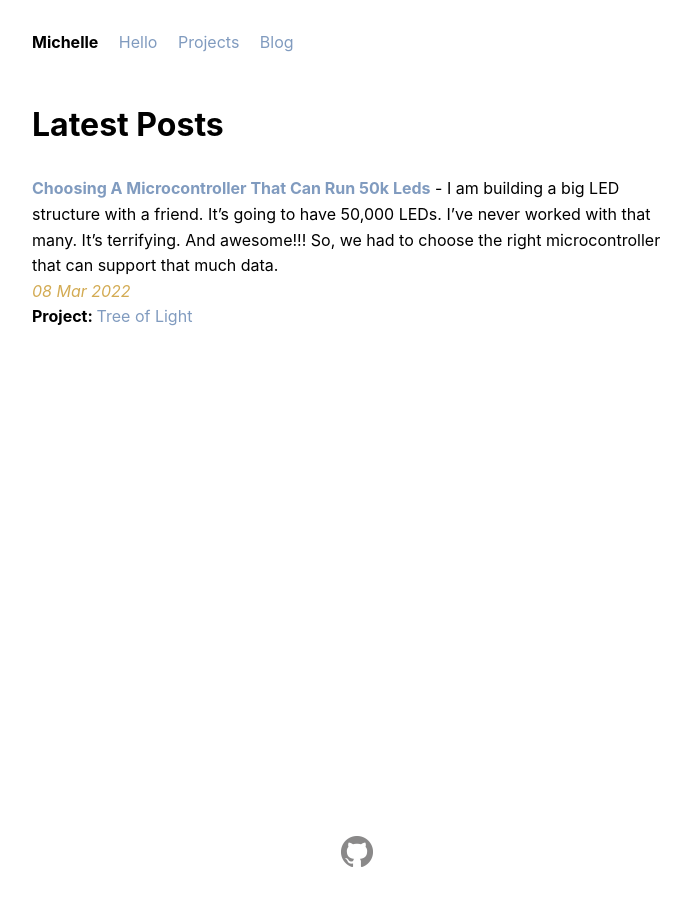
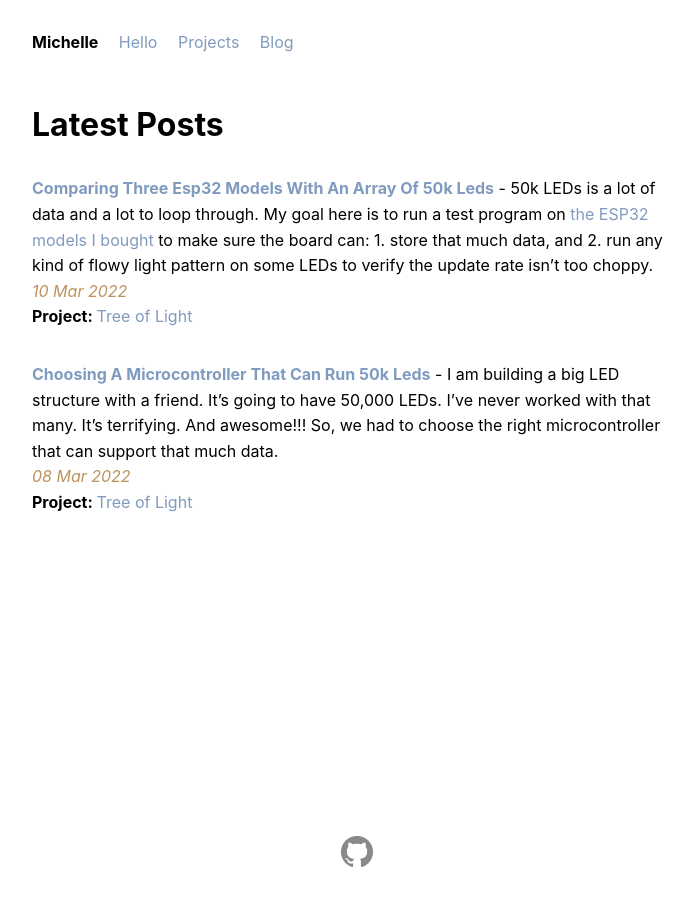
Before and after one commit to michellesh/michellesh, a Jekyll site: the page built from blog.html, in a window 1280 px wide. Shown: the whole page, without its empty margins (283-977 px from the left). Built offline with Jekyll 4.4.1, drawn with Linux system fonts in a browser that asks for light colours; some of the changed lines change nothing that is shown.

Commit message:
50k LED test blog post

````diff
--- /dev/null
+++ b/_posts/2022-03-10-comparing-three-esp32-models-with-an-array-of-50k-leds.md
@@ -0,0 +1,96 @@
+---
+layout: post
+project: tree-of-light
+---
+50k LEDs is a lot of data and a lot to loop through. My goal here is to run a test program on [the ESP32 models I bought]({% post_url 2022-03-08-choosing-a-microcontroller-that-can-run-50k-leds  %}) to make sure the board can: 1. store that much data, and 2. run any kind of flowy light pattern on some LEDs to verify the update rate isn't too choppy.
+
+So I set up a sketch with [all of the LED arrays](https://github.com/michellesh/tree-of-light/blob/6332b55f43cc431bf97a5d9864c5466d8d9e24d0/arduino/50k-LED-test/globals.h#L25-L43){:target="blank"} I would need, which turned out to be 47,408.
+
+## Step 1: Compiling. "DRAM segment data does not fit" ?
+
+I immediately got a compiler error `DRAM segment data does not fit`, even though the Arduino IDE reported a low enough % of program storage space and dynamic memory (I think they were both <= 50%)
+
+I first tried installing [ESP-IDF](https://docs.espressif.com/projects/esp-idf/en/latest/esp32/get-started/index.html){:target="blank"}, which is software allows you to manually configure your ESP32. But [this reddit post](https://www.reddit.com/r/esp32/comments/bz2drf/migrating_from_arduino/){:target="blank"} helped me realize that <span class="highlighted">programming with ESP-IDF would be very different than programming with the Arduino IDE</span>, and not something I feel like I have the capacity to migrate to for this project. Which is sad, because ESP-IDF not only has a rad terminal interface, it would have allowed me to compile and upload my code using the *TERMINAL!* Which would have been AMAZING. I will have to come back to that someday.
+
+Next I tried specifically searching for issues storing large global variables and found [this Arduino forum post](https://forum.arduino.cc/t/where-goes-the-esp32-memory/649117/13){:target="blank"}. I learned here that <span class="highlighted">even though ESP32s have a lot of RAM, it's not necessarily freely usable, and the limit for global variables is somehwere around 100kB</span>. Which was kind of concerning. (Spoiler alert: it was enough space.)
+
+### The magical `new` operator
+
+BUT THEN, I found the answer I needed by searching on the Adafruit discord server for the keyword "DRAM". Thank you to the helpful human that suggested using the `new` operator in the `setup()` function, and explained that <span class="highlighted">the `new` operator handles memory allocation as well as freeing the memory, so you don’t end up with a memory leak</span>. This solved it for me, and I got the code to compile successfully with all 50k LEDs. Structure looks like:
+
+```
+CRGB* LED_STRIP_1;
+
+void setup() {
+  ...
+  LED_STRIP_1 = new CRGB[NUM_LEDS_1];
+  ...
+}
+```
+Here is a link to the [full commit](https://github.com/michellesh/tree-of-light/commit/a3bd760a59f3f61b75b8677346d186dbbb472071){:target="blank"}.
+
+## Step 2: Upload code and light up some LEDs!
+
+I probably could have done this test with math alone, by measuring the loop cycle time and comparing some numbers. But that sounds like the way I *should* do it, and not the way I want to do it, which is with my eyeballs. :-D
+
+### Which LED strip looks the best?
+
+Time to compare the [various ESP32 models I bought]({% post_url 2022-03-08-choosing-a-microcontroller-that-can-run-50k-leds  %}). I decided to test with a simple LED pattern called `juggle` from the [FastLED DemoReel100 example](https://github.com/FastLED/FastLED/blob/f57fca35cec6f1b3552ad8e12e0c491a92ea58e0/examples/DemoReel100/DemoReel100.ino#L114){:target="blank"}. I wrote two sketches:
+
+- Control ([code](https://github.com/michellesh/tree-of-light/blob/6332b55f43cc431bf97a5d9864c5466d8d9e24d0/arduino/50k-LED-test-control/50k-LED-test-control.ino){:target="blank"}): runs the `juggle` pattern on 300 LEDs.
+- 50k LED test ([code](https://github.com/michellesh/tree-of-light/blob/6332b55f43cc431bf97a5d9864c5466d8d9e24d0/arduino/50k-LED-test/50k-LED-test.ino){:target="blank"}): runs the `juggle` pattern on 47,408 LEDs.
+
+I nicknamed the models [ESP32 Basic](https://www.amazon.com/gp/product/B07QCP2451?&_encoding=UTF8&tag=ladyoflightio-20&linkCode=ur2&linkId=073e7098865be5ba77b01e1b9142c43d&camp=1789&creative=9325){:target="blank"}, [WROVER 1](https://www.amazon.com/gp/product/B07QDFP3WC?&_encoding=UTF8&tag=ladyoflightio-20&linkCode=ur2&linkId=851359cd8bda9adf5c52b95067622c13&camp=1789&creative=9325){:target="blank"}, and [WROVER 2](https://www.amazon.com/gp/product/B09BC5CNHM?&_encoding=UTF8&tag=ladyoflightio-20&linkCode=ur2&linkId=320d7d7045c644f122a064541a8d6147&camp=1789&creative=9325){:target="blank"}. The video compares the Control to each ESP model, and then at the end compares the ESP32 Basic to the WROVER 2. <span class="highlighted">The WROVER 1 was too slow to even be in the running!</span> (I didn't set any configuration differently, but I am probably still doing something wrong there...)
+
+<iframe width="650" height="315" src="https://www.youtube.com/embed/2qbO-BmZtuI" title="YouTube video player" frameborder="0" allow="accelerometer; autoplay; clipboard-write; encrypted-media; gyroscope; picture-in-picture" allowfullscreen></iframe>
+
+&nbsp;
+### Interlude: It probably helps to call `FastLED.addLEDs` on a portion of the LEDs
+
+Just for fun, I tried uploading the [control sketch](https://github.com/michellesh/tree-of-light/blob/6332b55f43cc431bf97a5d9864c5466d8d9e24d0/arduino/50k-LED-test-control/50k-LED-test-control.ino){:target="blank"}, (which declares all the LEDs as one LED strip,) with the full amount of LEDs:
+```
+#define NUM_LEDS  47408
+
+CRGB *leds;
+
+void setup() {
+  FastLED.addLeds<.....>(leds, NUM_LEDS);
+  ...
+}
+...
+```
+... and it was MEGA slow. Not even worth taking a video.
+
+But this is not how I have the 50k-LED-test set up. Since the Tree of Light will have 9 discs (layers) and each disc will need to have it's own board (to save ourselvess from running a ton of wire up the tree), I made a point of only calling `FastLED.addLEDs` for the 16 LED strips that board will control ([code snippet](https://github.com/michellesh/tree-of-light/blob/6332b55f43cc431bf97a5d9864c5466d8d9e24d0/arduino/50k-LED-test/setup.ino#L168-L337){:target="blank"}). I do this by checking the MAC address of the board ([another code snippet](https://github.com/michellesh/tree-of-light/blob/6332b55f43cc431bf97a5d9864c5466d8d9e24d0/arduino/50k-LED-test/setup.ino#L168-L337){:target="blank"}). <span class="highlighted">So even though every board stores all 47408 LEDs, it only calls `FastLED.addLEDs` on a maximum of 8432 (on the largest disc). And it seems like that helps performance a LOT.</span>
+
+
+### ESP32 Basic vs. WROVER 2! Time to measure loop cycle time
+
+Since the ESP32 Basic and WROVER 2 were too similar to compare with only eyeballs, I measured the loop cycle time (using the "naive" method explained in [this blog post](https://blog.wokwi.com/how-to-measure-the-speed-of-arduino-code/){:target="blank"}):
+
+**Control** (300 LEDs): ~9300 microseconds
+**ESP32 Basic** (50k LEDs): ~43000 microseconds
+**WROVER 1** (50k LEDs): ~148000 microseconds
+**WROVER 2** (50k LEDs): ~47000 microseconds
+
+<span class="highlighted">How strange, that the ESP32 Basic is the fastest, when the WROVERs are the ones with all the extra RAM!</span> At least the basic ones are cheaper?
+
+### Allocating PSRAM on the WROVERs
+
+I wanted to make sure I put a bit more due diligence into making sure I was *using* the PSRAM, since I am not sure if I'm doing any of this right anyway. I found [this article](https://thingpulse.com/esp32-how-to-use-psram/){:target="blank"} explaining how to check how much PSRAM is available and how to use PSRAM. I tried added their code to my 50k LED test, but it had no effect on the loop cycle time. But here are some fun numbers I gathered:
+
+|  | ESP32 Basic | WROVER 1 | WROVER 2 |
+| --- | --- | --- | --- |
+| `ESP.getHeapSize()` | 353260 | 336996 | 336980 |
+| `ESP.getFreeHeap()` | 128628 | 93320 | 112284 |
+| `ESP.getPsramSize()` | 0 | 4194252 | 4194252 |
+| `ESP.getFreePsram()` | 0 | 4194252 | 4194252 |
+
+
+&nbsp;
+### What's Next ?!?!
+
+Very Exciting Stuff coming up!! We built a mini Tree of Light and I will be adorning it with LEDs. VERY EXCITING!
+
+
+-L.O.L.
--- a/_sass/main.scss
+++ b/_sass/main.scss
@@ -2,10 +2,10 @@
 //$base-color: #649466;
 //$secondary-color: #b5ad9b;
 
-// blue & orange
+// blue & tan
 $base-color: #809BBF;
-$secondary-color: #d3ab53;
-$tan: #f0e9e0;
+$secondary-color: #bc935c;
+$tan: #f3eee7;
 
 $code-block: #f5f7f9;
 
@@ -71,6 +71,12 @@ code {
   font-size: 85%;
 }
 
+.highlighted {
+  background-color: $tan;
+  border-radius: 6px;
+  padding: 0.1em 0.2em;
+}
+
 .date {
   font-style: italic;
   color: $secondary-color;
````
